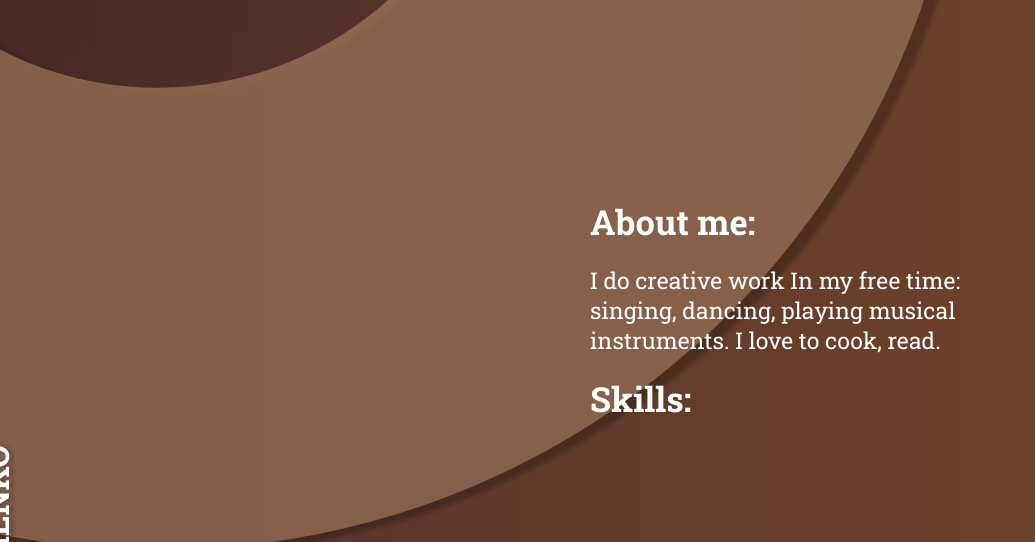
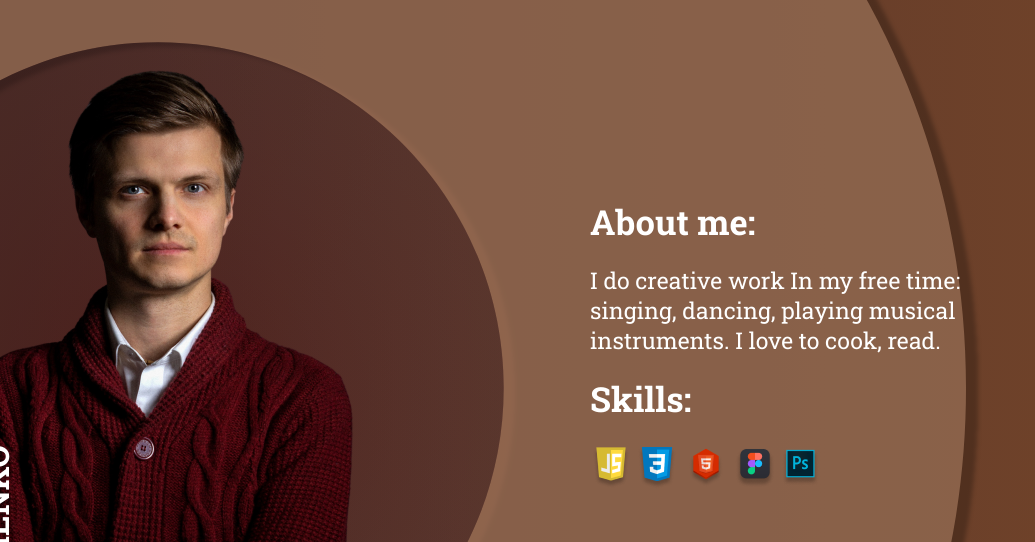
Before and after one commit to Giridhar108/rsschool-cv1, a plain HTML site: page index.html in a window 1280 px wide. Shown: the top 542 px of the page, 0-1035 px from the left. Drawn offline with nearby package versions, Linux system fonts and the light colour scheme; files that its build step writes are made by us from their sources; the site is published under a folder, as on GitHub Pages, so addresses that start at the root find nothing.

Commit message:
fix: change path img

```diff
--- a/index.html
+++ b/index.html
@@ -60,7 +60,7 @@
   <section class="main container">
     <h2 class="main__name">GERMAN FOMENKO</h2>
     <div class="main__dec">
-      <img class="main__i" src="/I_am.png" alt="">
+      <img class="main__i" src="I_am.png" alt="">
       <div class="main__svg">
         <svg width="1632" height="1624" viewBox="0 0 1632 1624" fill="none" xmlns="http://www.w3.org/2000/svg">
           <g filter="url(#filter0_d)">
@@ -101,7 +101,7 @@
         <p class="main__text"> I do creative work In my free time: singing, dancing, playing musical instruments. I love
           to cook, read.</p>
         <h2 class="main__title">Skills:</h2>
-        <img src="/Skills.png" alt="">
+        <img src="Skills.png" alt="">
 
       </div>
 
```
